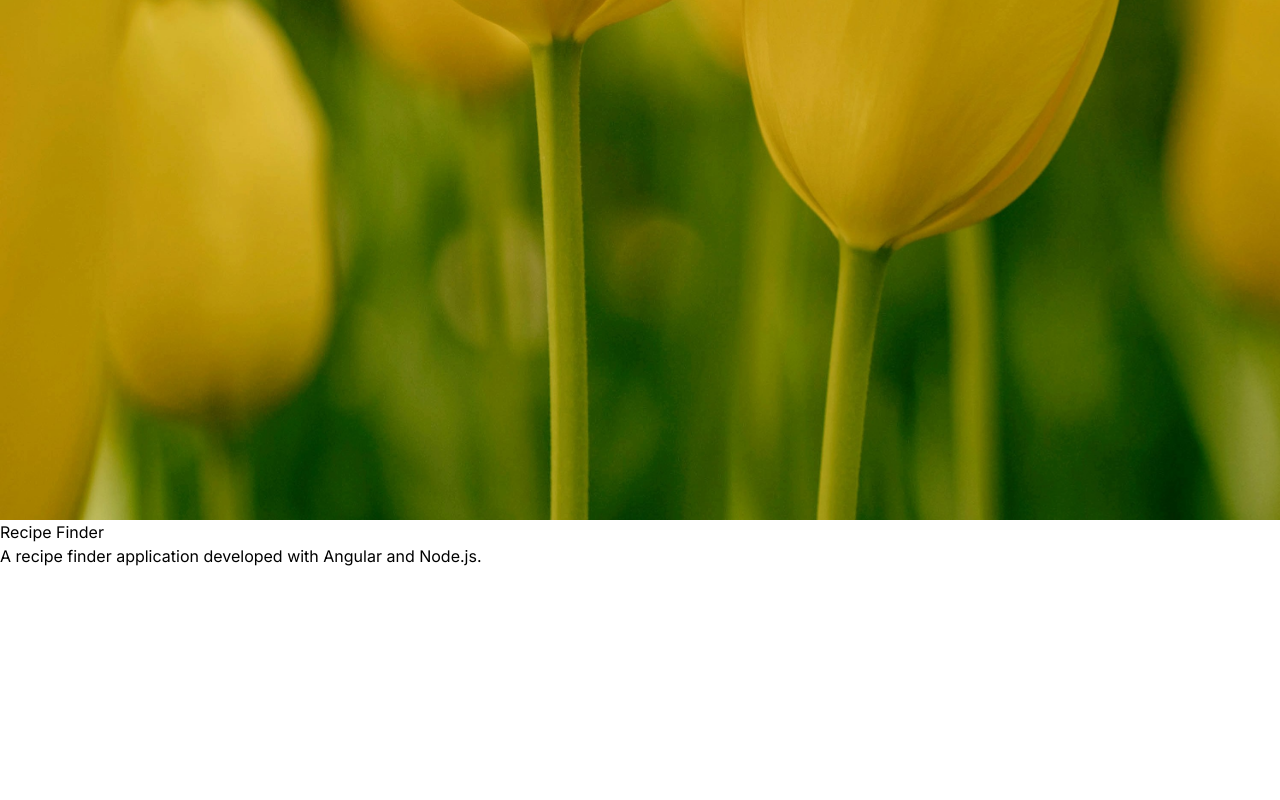
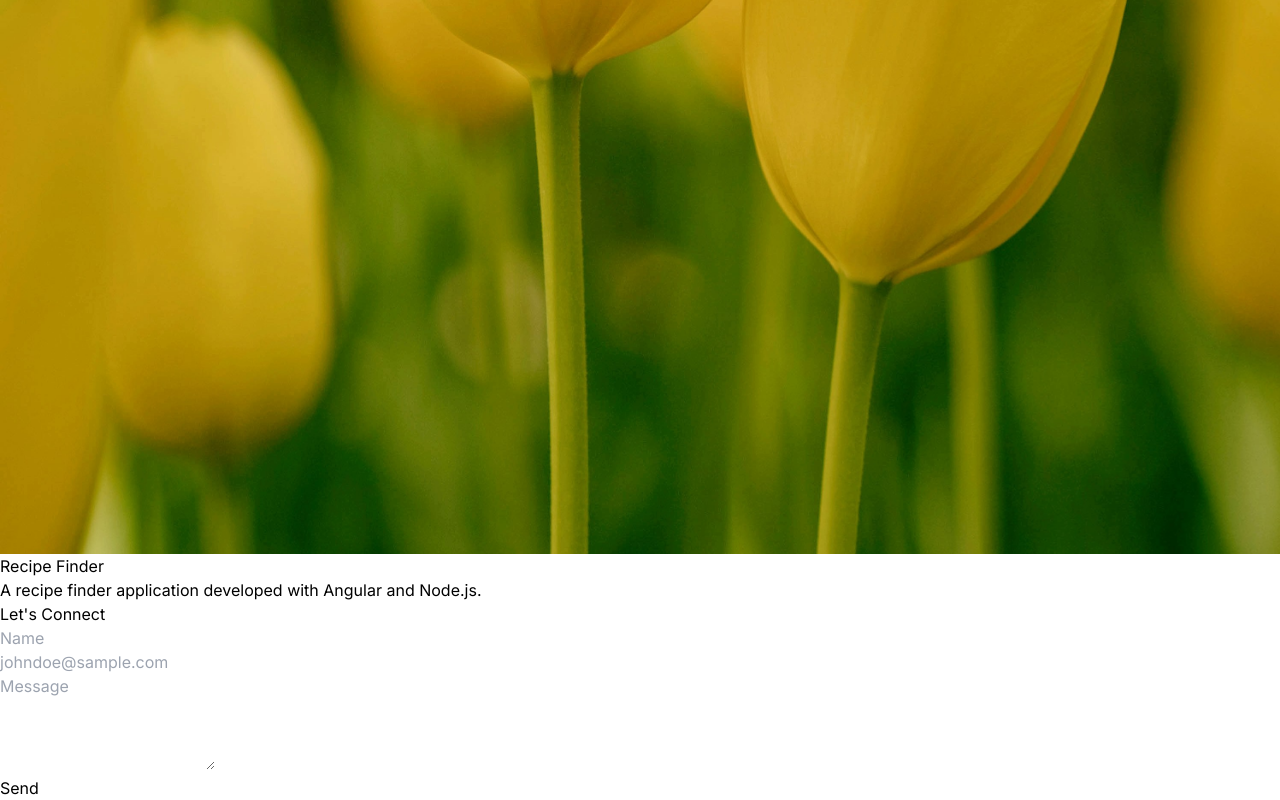
Before and after one commit to nbdybtchu/project-portfolio, a React (Vite) app: page / in a window 1280 px wide. Shown: the part 9751-10551 px from the top of the page. Before the commit the page ends 10319 px from the top, so only its background shows below. Built offline with nearby package versions, Linux system fonts and the light colour scheme.

Commit message:
Finished contact form

```diff
--- a/package.json
+++ b/package.json
@@ -10,11 +10,13 @@
     "preview": "vite preview"
   },
   "dependencies": {
+    "@emailjs/browser": "^4.4.1",
     "framer-motion": "^11.3.8",
     "gsap": "^3.12.5",
     "next-images": "^1.8.5",
     "react": "^18.3.1",
     "react-dom": "^18.3.1",
+    "react-hot-toast": "^2.4.1",
     "react-icons": "^5.2.1",
     "react-type-animation": "^3.2.0"
   },
--- a/src/App.jsx
+++ b/src/App.jsx
@@ -3,6 +3,7 @@ import Navbar from "./components/Navbar";
 import HeroSection from "./components/HeroSection";
 import About from "./components/About";
 import Projects from "./components/Projects";
+import ContactForm from "./components/ContactForm";
 
 
 const App = () => {
@@ -14,6 +15,7 @@ const App = () => {
       <HeroSection />
       <About />
       <Projects />
+      <ContactForm />
       </div>
     </main>
   )
--- a/src/components/About.jsx
+++ b/src/components/About.jsx
@@ -16,7 +16,7 @@ const TAB_DATA = [
               <div className="w-auto h-auto">
                 {React.cloneElement(skills.icon, { width: '100%', height: '100%' })}
               </div>
-              <h3 className="px-6 text-xl">{skills.name}</h3>
+              <h3 className="px-4 text-lg">{skills.name}</h3>
             </div>
           </div>
         ))}
@@ -38,7 +38,7 @@ const TAB_DATA = [
     id: "certifications",
     content: (
       <ul className="list-disc pl-2">
-        <li>Full Stack Web Developer</li>
+        <li>Zuitte Conding Bootcamp Full Stack Web Developer Certificate</li>
       </ul>
     ),
   },
@@ -56,11 +56,11 @@ const About = () => {
 
   return (
     <div className="container flex flex-col justify-center items-center min-h-screen mx-auto px-4 py-10" id="about">
-      <div className="md:grid md:grid-cols-2 gap-8 lg:gap-16 items-center w-full lg:max-w-5xl sm:py-16">
-        <img src={aboutImage} alt="aboutImage" width={400} height={400} className="rounded-full mx-auto mb-8 md:mb-0" />
+      <div className="md:grid md:grid-cols-2 lg:gap-[12rem] md:gap-[4rem] items-center w-full lg:max-w-5xl sm:py-16">
+        <img src={aboutImage} alt="aboutImage" width={400} height={400} className="rounded-full m-auto sm:mb-16" />
         <div className="mt-4 md:mt-0 text-left flex flex-col h-full">
-          <h2 className="text-1xl sm:text-2xl md:text-3xl font-bold text-white mb-4 animate-fade-left animate-delay-100">About Me</h2>
-          <p className="text-sm sm:text-xs md:text-base lg:text-lg animate-fade-right animate-delay-100">
+          <h2 className="text-xl md:text-xl font-bold text-white mb-4 animate-fade-left animate-delay-100">About Me</h2>
+          <p className="text-[.9rem] md:text-sm animate-fade-right animate-delay-100">
             I am a Full Stack React Developer with a passion for creating
             interactive and responsive web applications. I have experience
             working with JavaScript, React, Redux, Node.js, Express, Tailwind,
--- /dev/null
+++ b/src/components/ContactForm.jsx
@@ -0,0 +1,117 @@
+import { useState } from "react"
+import emailjs from "@emailjs/browser"
+import toast, { Toaster } from "react-hot-toast";
+
+const ContactForm = () => {
+    const [formData, setFormData] =useState({
+        name:"",
+        email:"",
+        message:"",
+    })
+
+    const [errors, setErrors] = useState({});
+
+    const [isSending, setIsSending] = useState(false);
+
+    const handleChange = (e) => {
+        const { name, value } = e.target;
+        setFormData({
+            ...formData,
+            [name]: value,
+        })
+    }
+
+    const validate = () => {
+        let errors = {};
+        if(!formData.name) errors.name = "Name is required";
+        if(!formData.email) {
+            errors.email = "Email is required";
+        } else if (!/\S+@\S+\.\S+/.test(formData.email)) {
+            errors.email = "Email is invalid";
+        }
+        if(!formData.message) errors.message = "Message is required";
+        return errors;
+    }
+
+    const handleSubmit = (e) => {
+        e.preventDefault();
+        const validationErrors = validate();
+        if (Object.keys(validationErrors).length > 0) {
+            setErrors(validationErrors);
+        } else {
+            setErrors({});
+            setIsSending(true);
+
+            emailjs
+            .send(
+                "service_7115808",
+                "template_fz4imjk",
+                formData,
+                "yA79ouifMjvVVBE0h"
+            )
+            .then((response) => {
+                console.log("SUCCESS!", response.status, response.text);
+                toast.success("Message sent successfully!");
+                setFormData({ name: "", email: "", message: " "});
+            })
+            .catch((error) => {
+                console.log("FAILED...", error);
+                toast.error("Failed to send message. Please try again later.")
+            })
+            .finally(() => {
+                setIsSending(false);
+            })
+        }
+    }
+
+  return (
+    <div className="mx-auto max-w-3xl p-4" id="contact">
+        <Toaster />
+        <h2 className="my-8 text-center text-4xl font-semibold tracking-tighter"> Let's Connect</h2>
+        <form onSubmit={handleSubmit}>
+            <div className="mb-4">
+                <input type="text"
+                    id="name"
+                    name="name"
+                    value={formData.name}
+                    placeholder="Name"
+                    onChange={handleChange}
+                    className="mb-8 w-full appearance-none rounded-lg border border-blue-900 bg-transparent px-3 py-2 text-sm focus:border-gray-400 focus:outline-none" />
+                    {errors.name && (
+                        <p className="text-sm text-pink-700">{errors.name}</p>
+                    )}
+            </div>
+            <div className="mb-4">
+                <input type="email"
+                    id="email"
+                    name="email"
+                    value={formData.email}
+                    placeholder="johndoe@sample.com"
+                    onChange={handleChange}
+                    className="mb-8 w-full appearance-none rounded-lg border border-blue-900 bg-transparent px-3 py-2 text-sm focus:border-gray-400 focus:outline-none" />
+                    {errors.email && (
+                        <p className="text-sm text-pink-700">{errors.email}</p>
+                    )}
+            </div>
+            <div className="mb-4">
+                <textarea
+                    id="message"
+                    name="message"
+                    value={formData.message}
+                    placeholder="Message"
+                    onChange={handleChange}
+                    className="mb-8 w-full appearance-none rounded-lg border border-blue-900 bg-transparent px-3 py-2 text-sm focus:border-gray-400 focus:outline-none" rows="4" />
+                    {errors.message && (
+                        <p className="text-sm text-pink-700">{errors.message}</p>
+                    )}
+            </div>
+            <button type="submit" className={ `mb-8 w-full rounded bg-green-500 px-4 py-2 text-sm font-semibold text-slate-950 hover:bg-green-700 $ { isSending ? "cursor-not-allowed opacity-50" : "" }`}
+            disabled={isSending}>
+                {isSending ? "Sending..." : "Send"}
+            </button>
+        </form>
+    </div>
+  )
+}
+
+export default ContactForm
--- a/src/components/HeroSection.jsx
+++ b/src/components/HeroSection.jsx
@@ -9,7 +9,7 @@ const HeroSection = () => {
         <img src={profilePic} alt={PROFILE.name} className="absolute inset-0 z-10 h-full w-full object-cover" />
         <div className="absolute inset-0 z-10 bg-gradient-to-b from-transparent from-60% to-black"></div>
         <div className="z-20 mx-auto pb-20">
-          <h1 className="text-4xl font-extrabold uppercase tracking-wide md:text-5xl text-left text-[#efefef]">
+          <h1 className="text-4xl font-extrabold uppercase tracking-wide md:text-6xl text-left text-transparent bg-clip-text bg-gradient-to-r from-blue-500 to-blue-800 font-sans">
             {PROFILE.name}
           </h1>
           <div className="pt-2 text-xs font-extrabold text-center uppercase px-2 text-[#efefef]">
--- a/src/components/Navbar.jsx
+++ b/src/components/Navbar.jsx
@@ -44,14 +44,14 @@ const Navbar = () => {
                     <div className="flex justify-between gap-12">
                         <div className="m-auto">
                             <a href="#" onClick={handleLogoClick}>
-                                <img src={logo} width={90} alt="logo" />
+                                <img src={logo} width={70} alt="logo" />
                             </a>
                         </div>
                         <div className="py-4">
                             <ul className="flex items-center gap-4 ">
                                 {NAVIGATION_LINKS.map((item, index) => (
                                     <li key={index}>
-                                        <a className="text-sm hover:text-green-700 font-semibold"
+                                        <a className="text-sm hover:text-blue-500 font-semibold"
                                             href={item.href}
                                             onClick={(e) => handleLinkClick(e, item.href)}>
                                             {item.label}
--- a/src/components/TabButton.jsx
+++ b/src/components/TabButton.jsx
@@ -11,7 +11,7 @@ const TabButton = ({ active, selectTab, children }) => {
 
   return (
     <button onClick={selectTab}>
-      <p className={`mr-3 font-semibold hover:text-white ${buttonClasses}`}>
+      <p className={`mr-3 font-semibold text-[.9rem] hover:text-blue-400 ${buttonClasses}`}>
         {children}
       </p>
       <motion.div
```
Also changed, not shown: src/assets/logo.png, 1 other file (tests, documents, lock files or other folders).
